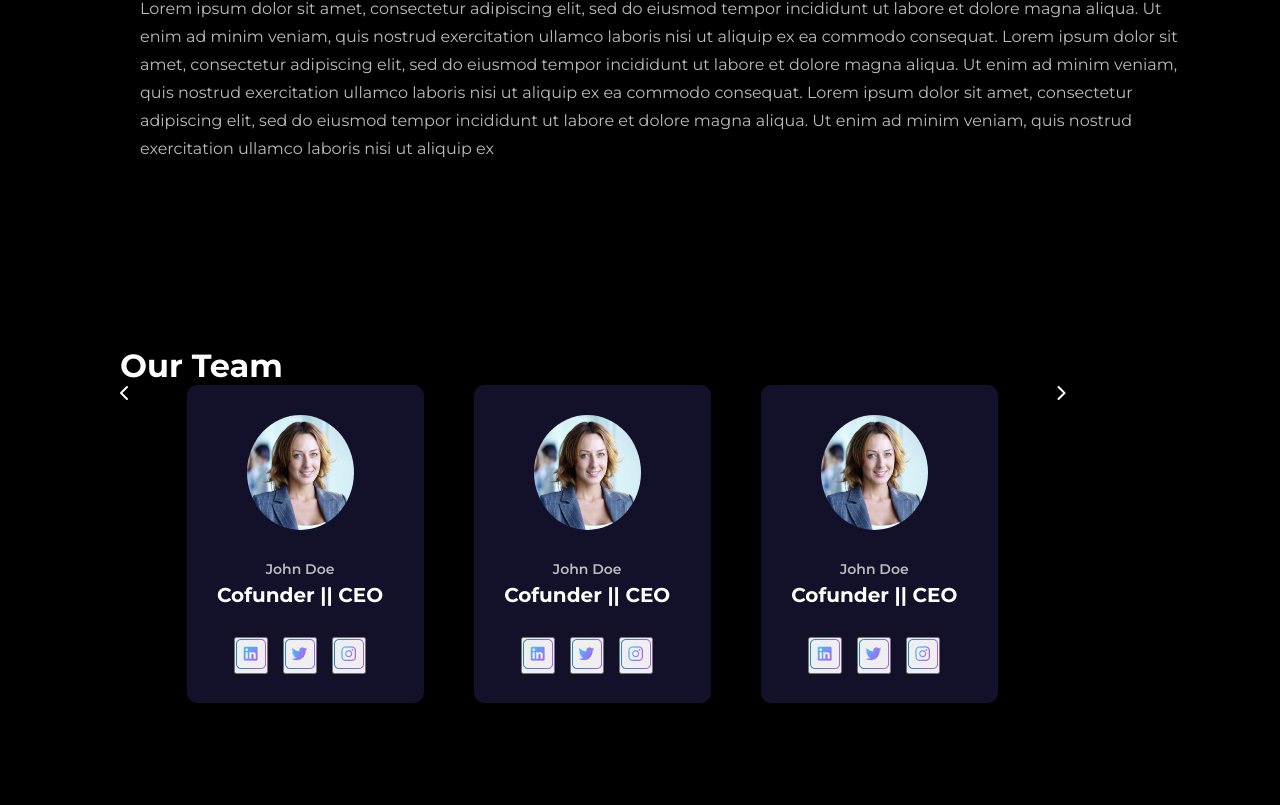
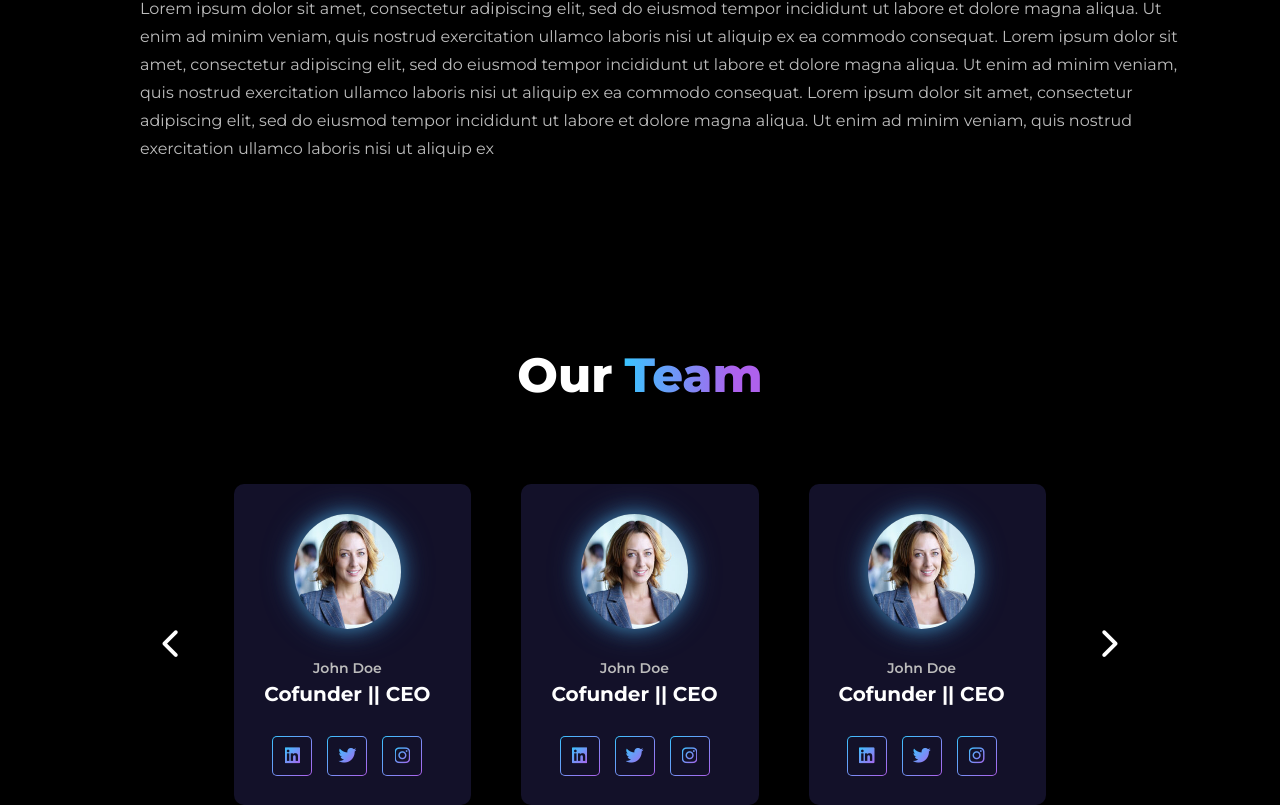
Before and after one commit to muzilyag/Web_idz, a Vue app: page / in a window 1280 px wide. Shown: the part 1426-2231 px from the top of the page. Before the commit the page ends 2129 px from the top, so only its background shows below. Built offline with nearby package versions, Linux system fonts and the light colour scheme; a web font is replaced by a local one.

Commit message:
fix(OutTeam.vue & Card.vue): улучшены карточки и секция с ними

```diff
--- a/src/assets/styles/global.css
+++ b/src/assets/styles/global.css
@@ -3,6 +3,10 @@
   --main-text: #fff;
   --secondary-text: #BCBCBC;
   --bckgrnd-card: #131129;
+  --gradient-blue-color: #1F8EBE;
+  --gradinet-pink-color: #AE61ED;
+  --gradient-dark: linear-gradient(to right, #1F8EBE, #AE61ED);
+  --gradient-bright: linear-gradient(135deg, #3AC4FF, #AE61ED);
 }
 
 * {
--- a/src/components/layout/Header.vue
+++ b/src/components/layout/Header.vue
@@ -30,13 +30,12 @@
 <style scoped>
 
 .header {
-    padding: 62px 60px 0 60px;
+    padding: 62px 120px 0 120px;
     display: flex;
-    justify-content: center;
+    justify-content: space-between;
 }
 
 .header__container {
-    max-width: 1320px;
     width: 100%;
     display: flex;
     justify-content: space-between;
@@ -45,11 +44,13 @@
 .header__nav {
     display: flex;
     gap: 30px;
+    justify-content: right;
 }
 
 .nav__button {
     background: none;
     border: none;
+    cursor: pointer;
 }
 
 .nav__button-content {
--- a/src/components/sections/About.vue
+++ b/src/components/sections/About.vue
@@ -45,9 +45,10 @@
 .about__button {
     padding: 11px 24px;
     border-radius: 8px;
-    background-image: linear-gradient(to right, #1F8EBE, #AE61ED);
+    background-image: var(--gradient-dark);
     border: none;
     box-shadow: 0 17px 33px #FFFFFF33;
+    cursor: pointer;
 }
 
 .about__button-content {
--- a/src/components/sections/OurTeam.vue
+++ b/src/components/sections/OurTeam.vue
@@ -1,7 +1,7 @@
 <template>
     <div class="team-section">
         <div class="team-section__container">
-             <h1 class="section-header">
+             <h1 class="section__header">
                 Our <span class="gradient-text">Team</span>
             </h1>
             <div class="cards-list">
@@ -37,16 +37,27 @@ const teamMembers = [
 <style scoped>
 .team-section {
     padding: 183px 120px 0 120px;
+    display: flex;
+    flex-direction: column;
+    align-items: center;
+}
+
+.section__header {
+    display: flex;
+    justify-content: center;
+    gap: 12px;
 }
 
 .team-section__container {
     display: grid;
     grid-template-rows: auto auto;
+    gap: 80px;
 }
 
 .cards-list {
     display: flex;
     gap: 57px;
+    align-items: center;
 }
 
 .cards {
@@ -55,4 +66,22 @@ const teamMembers = [
     gap: 50px;
 }
 
+.gradient-text {
+    background: linear-gradient(90deg, #3AC4FF 0, #AE61ED 80%);
+    -webkit-background-clip: text;
+    background-clip: text;
+    -webkit-text-fill-color: transparent;
+    color: transparent;
+}
+
+.cards-list .fa-solid {
+    cursor: pointer;
+    scale:1.9;
+}
+
+.cards-list .fa-solid:hover {
+    scale: 2.9;
+    transition: all ease 0.6s;
+}
+
 </style>
--- a/src/components/ui/Card.vue
+++ b/src/components/ui/Card.vue
@@ -13,32 +13,20 @@
     <div class="card__actions">
       <button
         class="card__button"
-        @click="openLink(hrenUrl)"
         title="LinkedIn">
-        <img
-          class="button__img"
-          src="../../assets/images/hren.png"
-          alt="hren'">
+        <i class="fa-brands fa-linkedin"></i>
       </button>
 
       <button
         class="card__button"
-        @click="openLink(twitterUrl)"
         title="Twitter">
-        <img
-          class="button__img"
-          src="../../assets/images/twitter.png"
-          alt="Twitter">
+        <i class="fa-brands fa-twitter"></i>
       </button>
 
       <button
         class="card__button"
-        @click="openLink(instaUrl)"
         title="Instagram">
-        <img
-          class="button__img"
-          src="../../assets/images/insta.png"
-          alt="Instagram">
+        <i class="fa-brands fa-instagram"></i>
       </button>
     </div>
   </div>
@@ -51,25 +39,13 @@ interface Props {
   name?: string;
   position?: string;
   avatar?: string;
-  hrenUrl?: string;
-  twitterUrl?: string;
-  instaUrl?: string;
 }
 
 const props = withDefaults(defineProps<Props>(), {
   name: 'John Doe',
   position: 'Cofunder || CEO',
   avatar: defaultAvatar,
-  hrenUrl: '#',
-  twitterUrl: '#',
-  instaUrl: '#'
 })
-
-const openLink = (url: string) => {
-  if (url !== '#') {
-    window.open(url, '_blank', 'noopener,noreferrer')
-  }
-}
 
 </script>
 
@@ -88,6 +64,10 @@ const openLink = (url: string) => {
     border-radius: 50%;
     width: 107px;
     height: 115px;
+    box-shadow:
+    0 0 10px #2D5981,
+    0 0 20px #2D5981,
+    0 0 30px #2D5981;
 }
 
 .card__content {
@@ -113,4 +93,32 @@ const openLink = (url: string) => {
     gap: 15px;
 }
 
+.card__button {
+    width: 40px;
+    height: 40px;
+    border-radius: 5px;
+    border: 1.7px solid transparent;
+    background:
+        linear-gradient(var(--bckgrnd-card), var(--bckgrnd-card)) padding-box,
+        var(--gradient-bright) border-box;
+    cursor: pointer;
+    display: flex;
+    align-items: center;
+    justify-content: center;
+    padding: 0;
+}
+
+.card__button i {
+    font-size: 18px;
+    background: var(--gradient-bright);
+    -webkit-background-clip: text;
+    background-clip: text;
+    -webkit-text-fill-color: transparent;
+}
+
+.card__button:hover {
+    scale: 1.1;
+    transition: all ease 0.6s;
+}
+
 </style>
```
